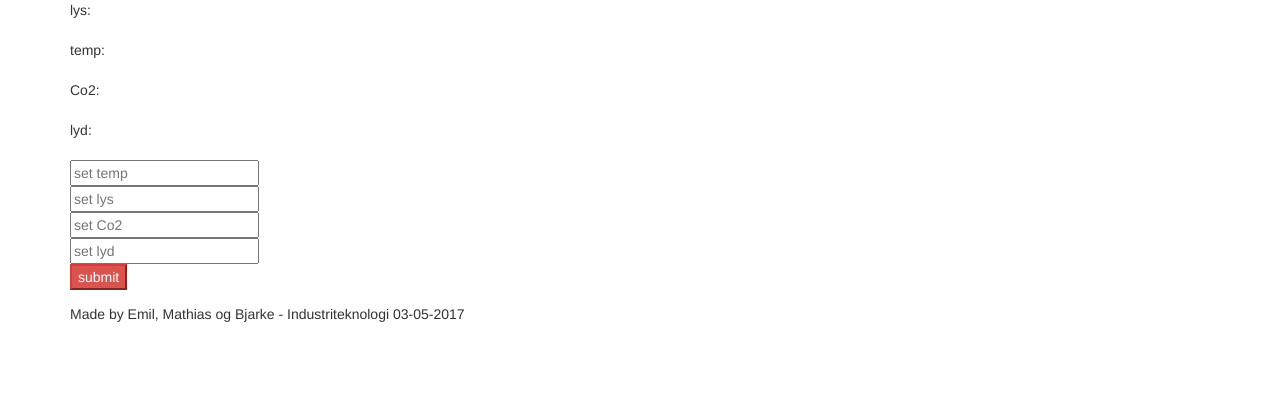
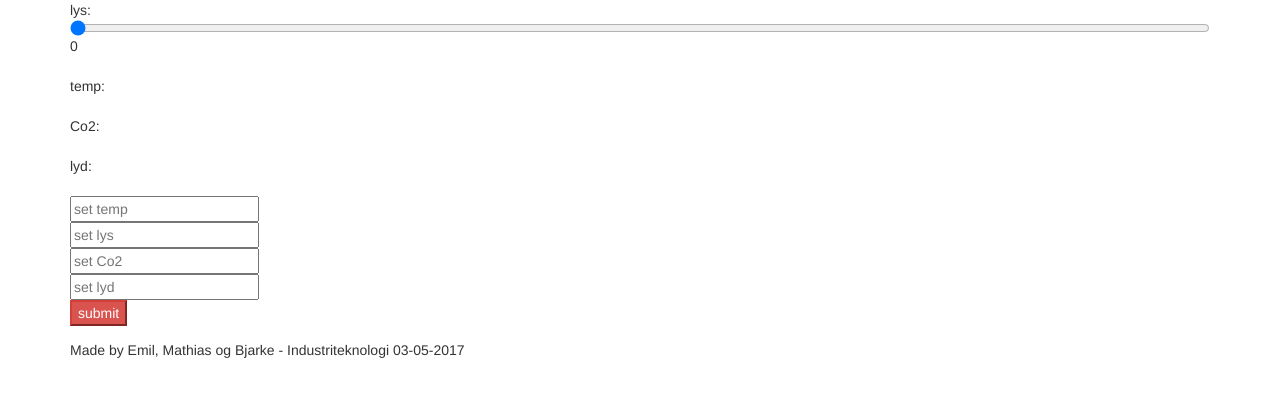
Before and after one commit to tenasow/industriTeknologi, a PHP site: page / in a window 1280 px wide. Shown: the top 397 px of the page. Run offline with PHP 8.4, Linux system fonts and the light colour scheme.

Commit message:
Added slider with value

```diff
--- /dev/null
+++ b/app.js
@@ -0,0 +1,4 @@
+function showValue(newValue)
+{
+	document.getElementById("range").innerHTML=newValue;
+}
--- a/index.php
+++ b/index.php
@@ -2,12 +2,20 @@
   <head>
     <link href="bootstrap/css/bootstrap.min.css" rel="stylesheet">
     <link rel="stylesheet" type="text/css" href="layout.css">
+    <link type="text/javascript" href="app.js">
   </head>
   <body>
     <div class="container">
       <div class="content">
         lys: <span id="lys">
-
+        <input type="range" width="50%" min="0" max="100" value="0" step="1" onchange="showValue(this.value)" />
+        <span id="range">0</span>
+        <script type="text/javascript">
+        function showValue(newValue)
+        {
+          document.getElementById("range").innerHTML=newValue;
+        }
+        </script>
         <br>
 
         <br>
```
